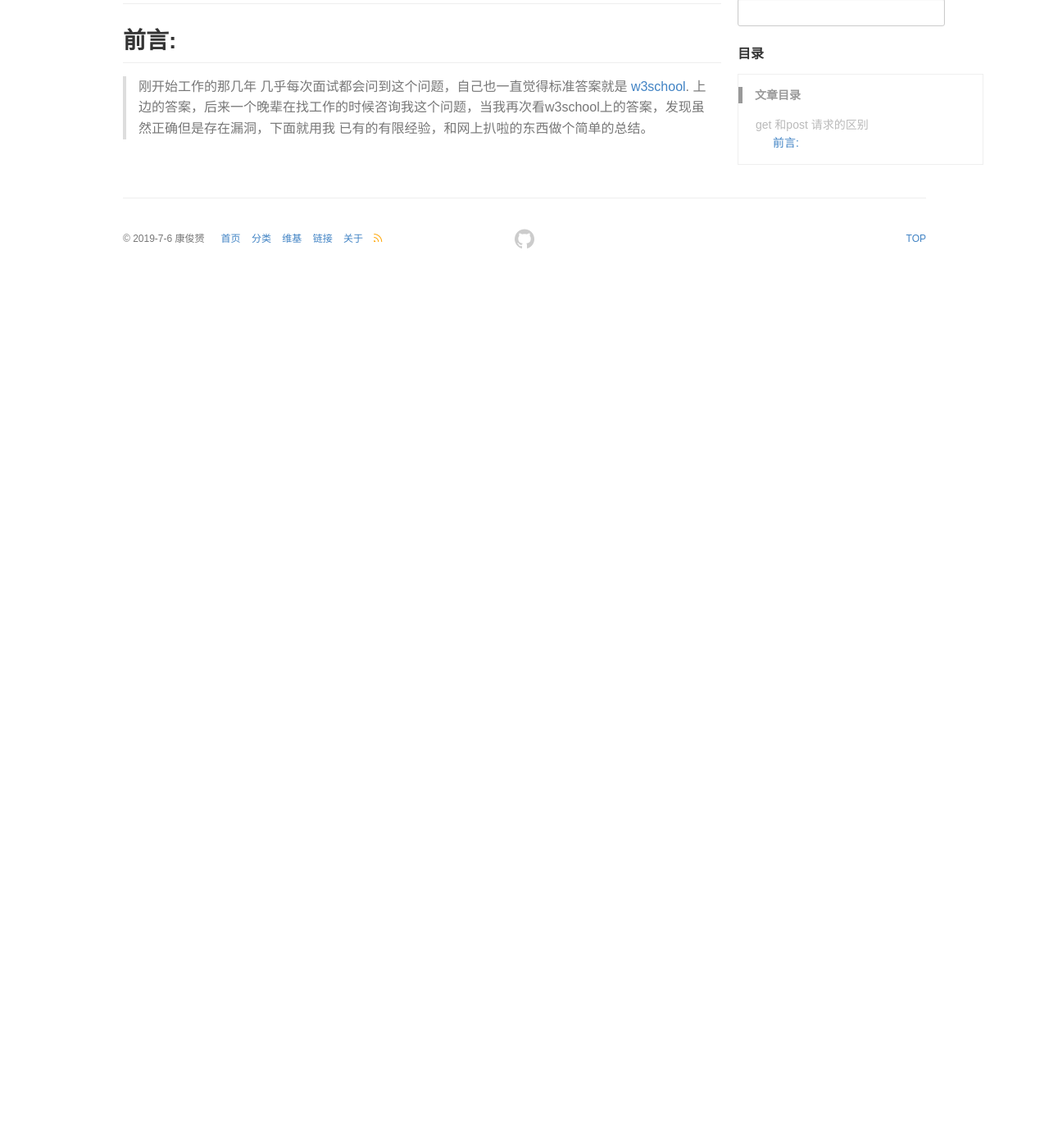
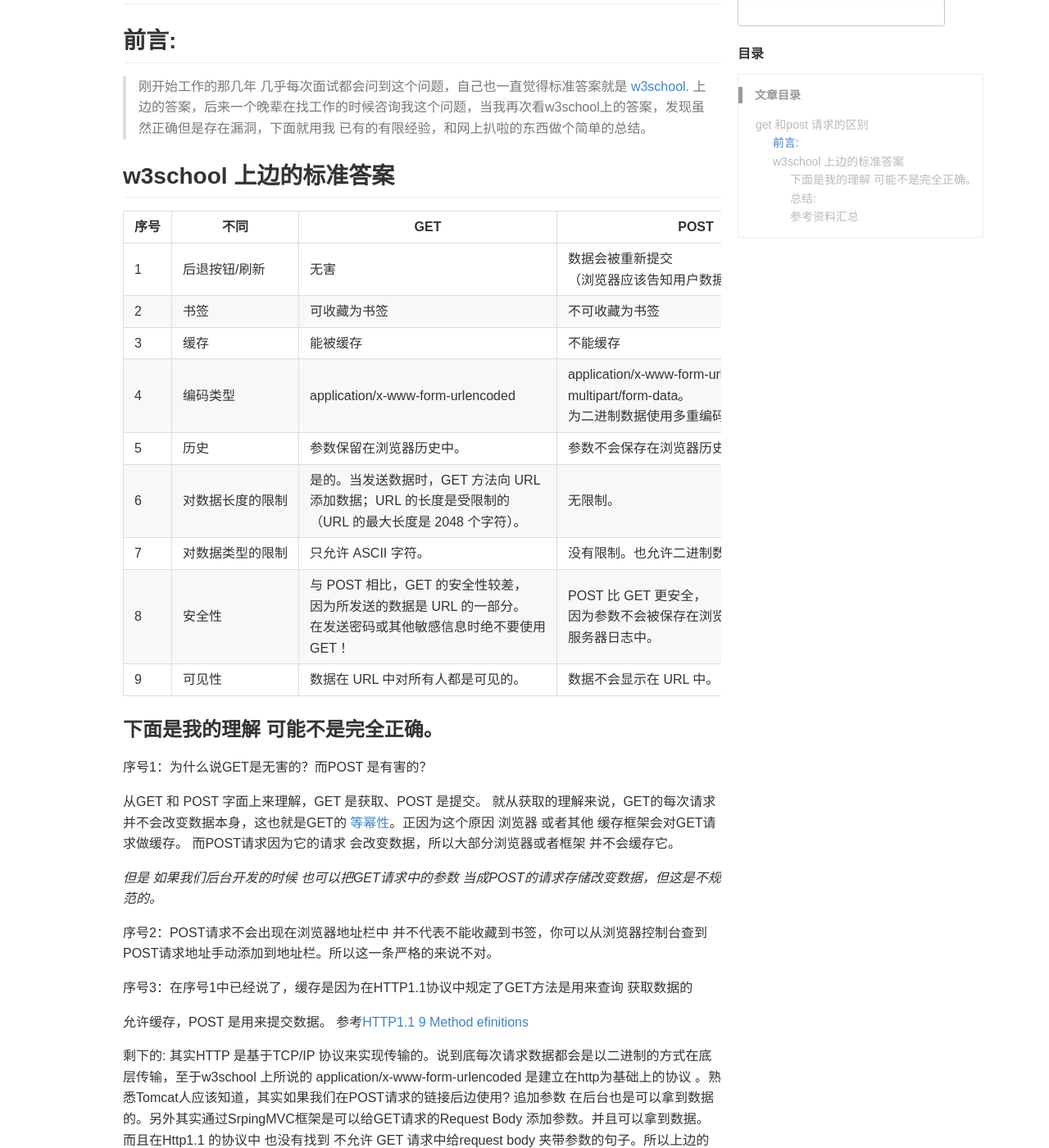
Before and after one commit to junyunlife/junyunlife.github.io, a Jekyll site: the page built from _posts/2019-07-22-get和post的区别.md, in a window 1280 px wide and 1400 px high, scrolled down 270 px. Shown: the whole window at 82% size. Built offline with Jekyll 4.4.1, drawn with Linux system fonts in a browser that asks for light colours; our own code applies the rules of GitHub Pages for plain Markdown files; before the commit the page ends 900 px from its top, so only the background shows below that; some of the changed text lies outside the part shown.

Commit message:
补充一点东西

```diff
--- a/_posts/2019-07-22-get和post的区别.md
+++ b/_posts/2019-07-22-get和post的区别.md
@@ -2,4 +2,60 @@
 
 ## 前言:
 
-> 刚开始工作的那几年 几乎每次面试都会问到这个问题，自己也一直觉得标准答案就是 [ w3school](http://example.com/ "With a Title"). 上边的答案，后来一个晚辈在找工作的时候咨询我这个问题，当我再次看w3school上的答案，发现虽然正确但是存在漏洞，下面就用我 已有的有限经验，和网上扒啦的东西做个简单的总结。
+> 刚开始工作的那几年 几乎每次面试都会问到这个问题，自己也一直觉得标准答案就是 [ w3school](https://www.w3school.com.cn/tags/html_ref_httpmethods.asp). 上边的答案，后来一个晚辈在找工作的时候咨询我这个问题，当我再次看w3school上的答案，发现虽然正确但是存在漏洞，下面就用我 已有的有限经验，和网上扒啦的东西做个简单的总结。
+
+
+## w3school 上边的标准答案
+
+| 序号 | 不同     | GET   | POST        |
+| -----| --------- | ------------------------| -------------|
+| 1 | 后退按钮/刷新 | 无害 | 数据会被重新提交（浏览器应该告知用户数据会被重新提交）。|
+| 2 | 书签| 可收藏为书签| 不可收藏为书签|
+| 3 | 缓存| 能被缓存| 不能缓存        |
+| 4 | 编码类型| application/x-www-form-urlencoded|application/x-www-form-urlencoded 或 multipart/form-data。为二进制数据使用多重编码。|
+| 5 | 历史| 参数保留在浏览器历史中。| 参数不会保存在浏览器历史中。|
+| 6 | 对数据长度的限制 | 是的。当发送数据时，GET 方法向 URL 添加数据；URL 的长度是受限制的（URL 的最大长度是 2048 个字符）。 | 无限制。                                                     |
+| 7 | 对数据类型的限制 | 只允许 ASCII 字符。                                          | 没有限制。也允许二进制数据。                                 |
+| 8 | 安全性           | 与 POST 相比，GET 的安全性较差，因为所发送的数据是 URL 的一部分。   在发送密码或其他敏感信息时绝不要使用 GET ！ | POST 比 GET 更安全，因为参数不会被保存在浏览器历史或 web 服务器日志中。 |
+| 9 | 可见性           | 数据在 URL 中对所有人都是可见的。                            | 数据不会显示在 URL 中。                                      |
+
+### 下面是我的理解 可能不是完全正确。
+
+序号1：为什么说GET是无害的？而POST 是有害的？
+
+从GET 和 POST 字面上来理解，GET 是获取、POST 是提交。 就从获取的理解来说，GET的每次请求并不会改变数据本身，这也就是GET的 [ 等幂性](https://www.w3school.com.cn/tags/html_ref_httpmethods.asp)。正因为这个原因 浏览器 或者其他 缓存框架会对GET请求做缓存。 而POST请求因为它的请求 会改变数据，所以大部分浏览器或者框架 并不会缓存它。
+
+*但是 如果我们后台开发的时候 也可以把GET请求中的参数 当成POST的请求存储改变数据，但这是不规范的。*
+
+序号2：POST请求不会出现在浏览器地址栏中 并不代表不能收藏到书签，你可以从浏览器控制台查到POST请求地址手动添加到地址栏。所以这一条严格的来说不对。
+
+
+
+序号3：在序号1中已经说了，缓存是因为在HTTP1.1协议中规定了GET方法是用来查询 获取数据的
+
+允许缓存，POST 是用来提交数据。 参考[HTTP1.1 9 Method efinitions](https://www.w3.org/Protocols/rfc2616/rfc2616-sec9.html)
+
+剩下的: 其实HTTP 是基于TCP/IP 协议来实现传输的。说到底每次请求数据都会是以二进制的方式在底层传输，至于w3school 上所说的  application/x-www-form-urlencoded 是建立在http为基础上的协议 。熟悉Tomcat人应该知道，其实如果我们在POST请求的链接后边使用? 追加参数 在后台也是可以拿到数据的。另外其实通过SrpingMVC框架是可以给GET请求的Request Body 添加参数。并且可以拿到数据。 而且在Http1.1 的协议中 也没有找到 不允许 GET 请求中给request body 夹带参数的句子。所以上边的 序号4、5、6、8、9 并不完全正确，至少是不准确。
+
+
+
+### 总结:
+
+1. HTTP中 get方法 协议规定是用来查询信息的查询参数 放在URI中，不建议放在请求体中，但不意味着 不能这么做。
+2. HTTP 协议基于TCP/IP 底层传输其实都是以二进制的方式在传输
+3. POST请求的请求连接的长度和GET 也是一样的。只不过一般POST的参数是放在request body中所以导致post所携带的参数比较多、（但是并不意味着GET请求不能在request body中携带参数）
+4. 通过以上对比 其实不难发现 GET 请求和 本质没什么区别、只是人们用来区分 请求的目的、从而达到 有效利用资源的目的。
+
+
+
+
+
+【文笔不是很好、以后还会细化】
+
+
+
+### 参考资料汇总
+
+[HTTP/1.1 规范 get规范](https://tools.ietf.org/html/rfc7231#section-4.3.1)
+
+[火狐开发者论坛api](https://developer.mozilla.org/zh-CN/docs/Web/HTTP/Methods/GET)
```
